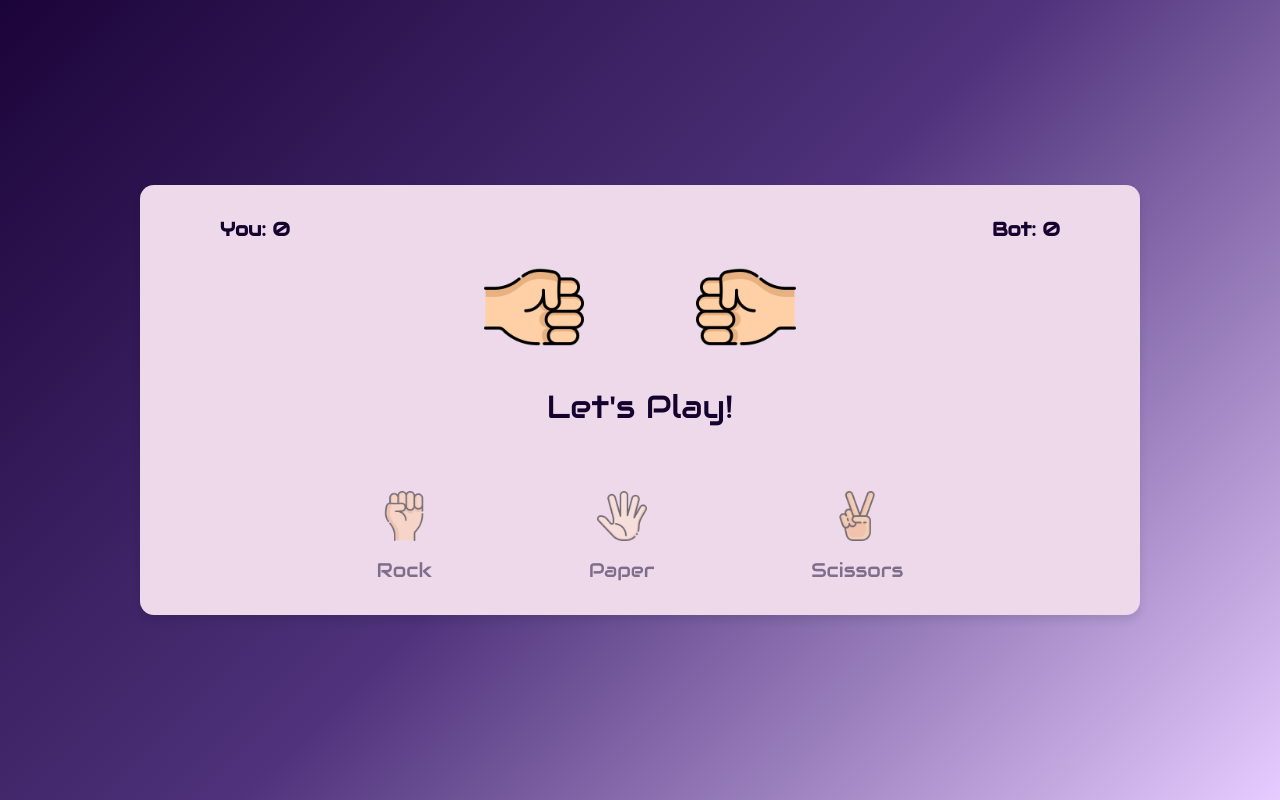
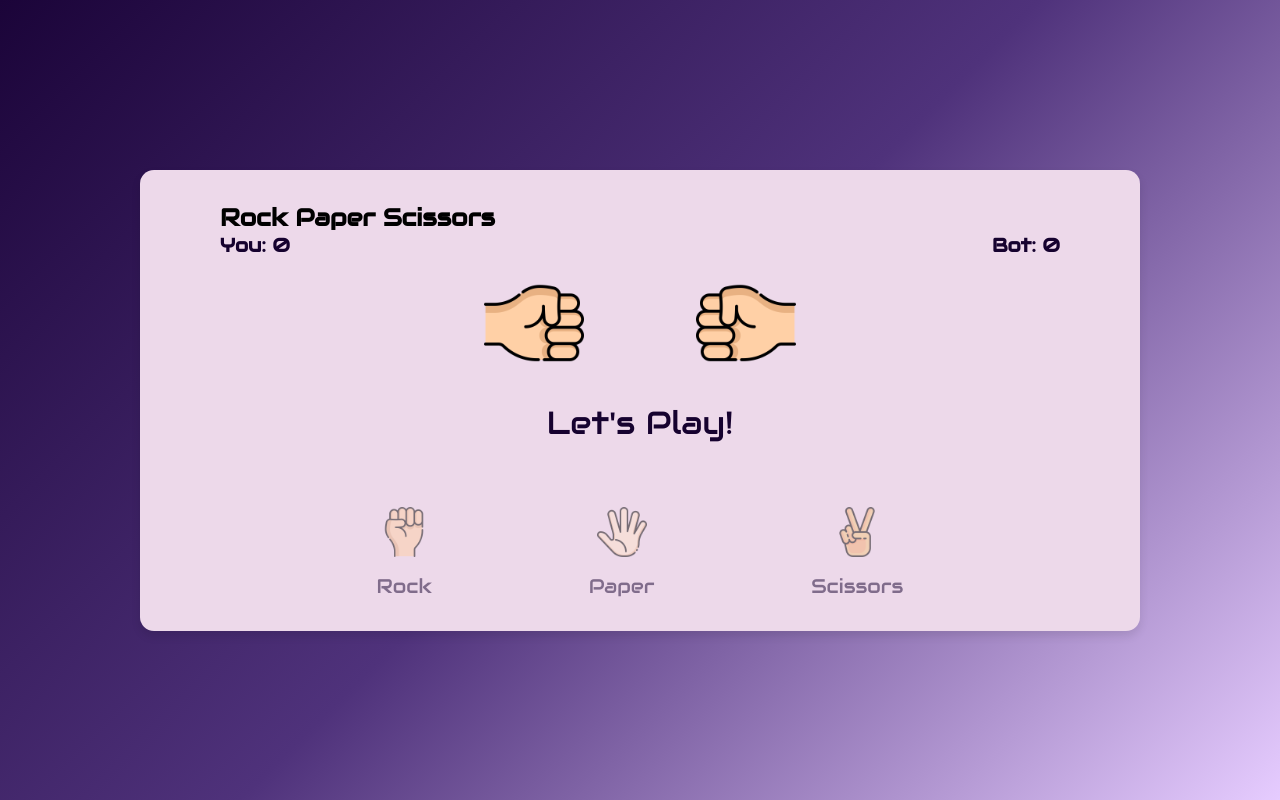
Before and after one commit to Mathuwanthi/Rock_Paper_Scissors_Game, a plain HTML site: page index.html in a window 1280 px wide. Drawn offline with Linux system fonts and the light colour scheme.

Commit message:
Add game title

```diff
--- a/index.html
+++ b/index.html
@@ -11,7 +11,7 @@
 
 <body>
     <section class="container">
-
+    <h1 class="game-title">Rock Paper Scissors</h1>
         <div class="scoreboard">
             <p>You: <span id="userScore">0</span></p>
             <p>Bot: <span id="botScore">0</span></p>
```
